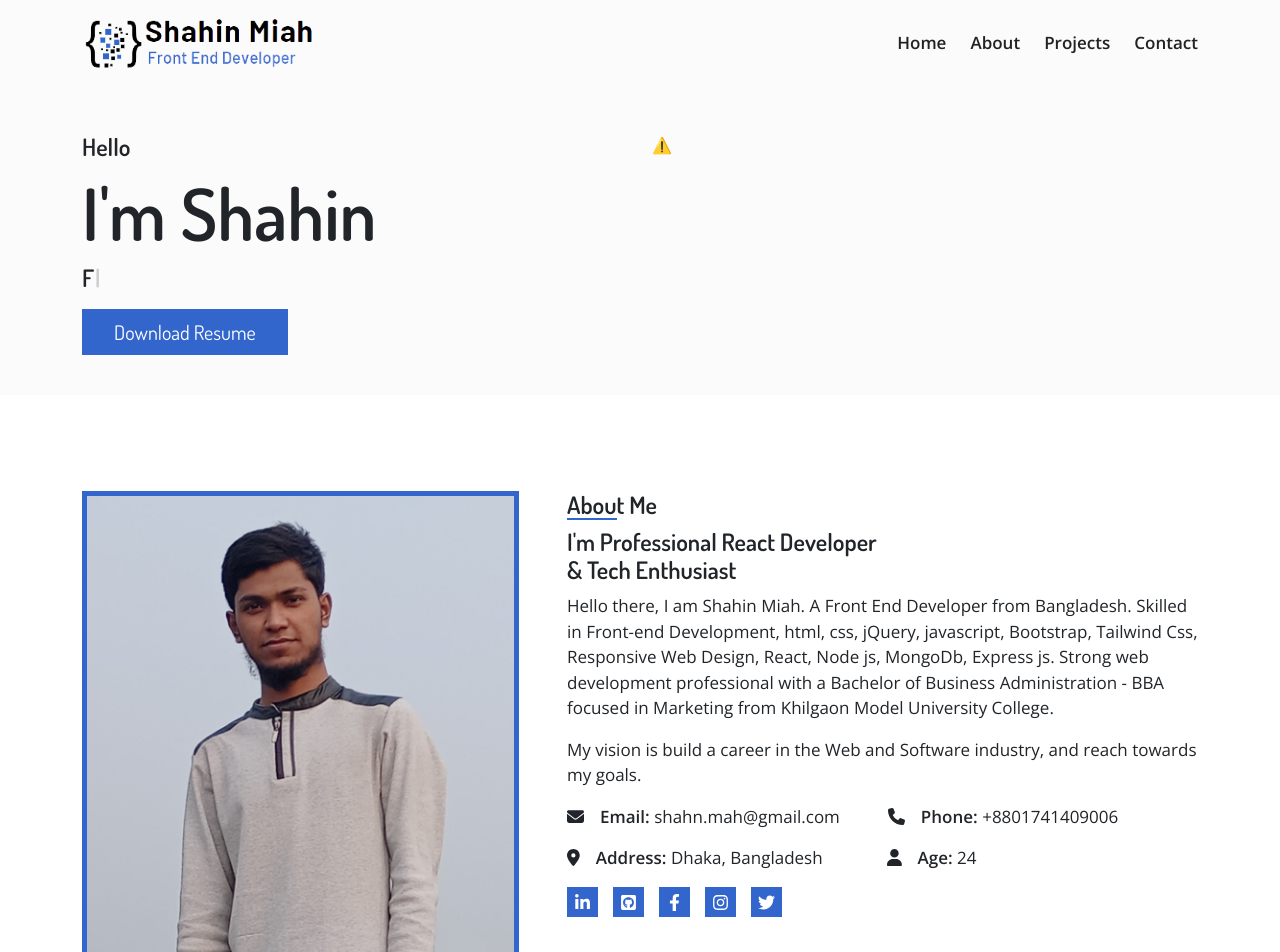
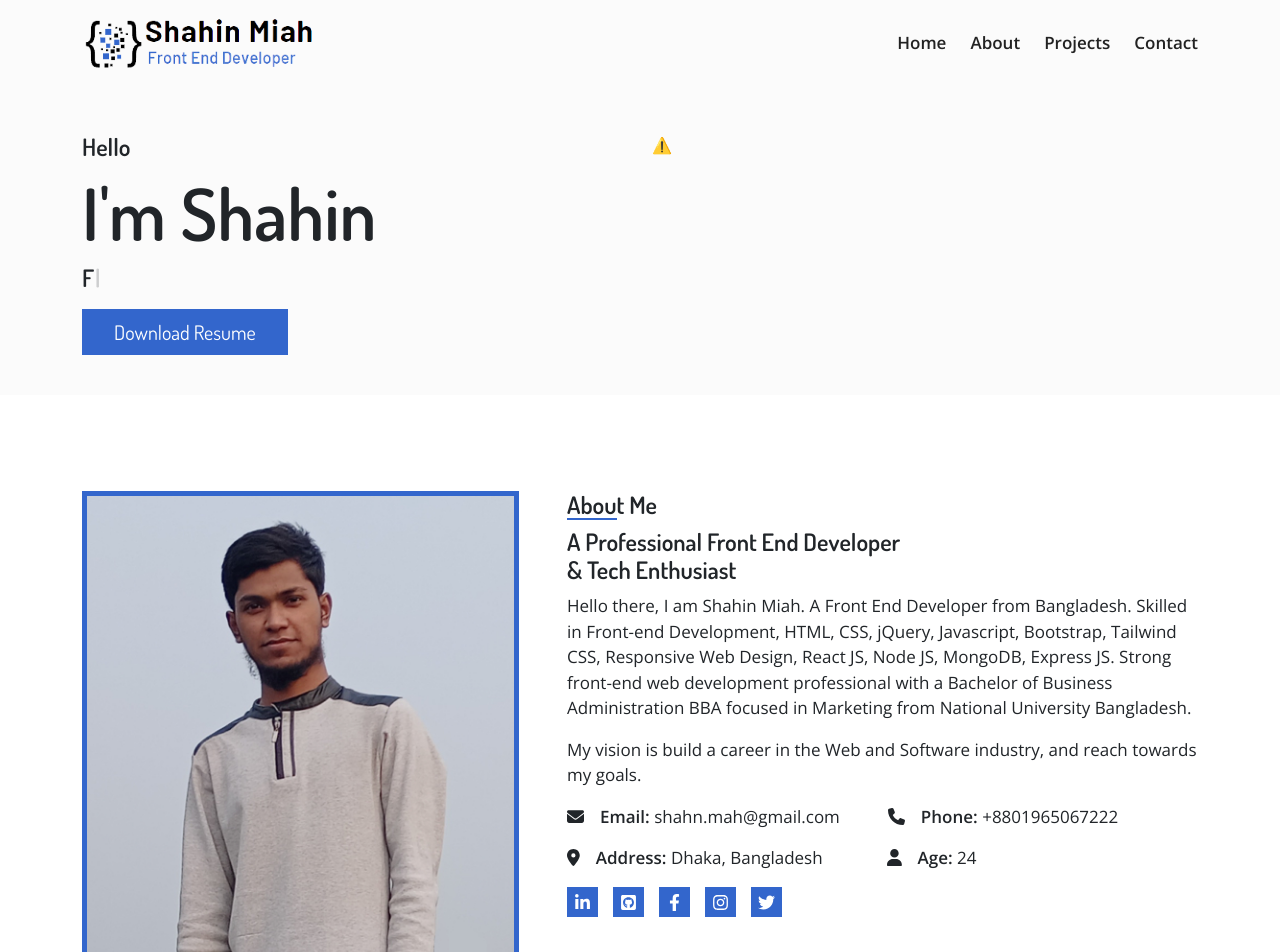
Before and after one commit to shahnmah/portfolio, a React (Create React App) app: page / in a window 1280 px wide. Shown: the top 952 px of the page. Built offline with nearby package versions, Linux system fonts and the light colour scheme; no server answers.

Commit message:
about sec edited

```diff
--- a/src/components/About/About.js
+++ b/src/components/About/About.js
@@ -18,13 +18,13 @@ const About = () => {
                     </div>
                     <div className="col-lg-7 col-md-7 col-sm-12 col-12">
                         <h4 className='fw-bold style-heading'>About Me</h4>
-                        <h4 className='fw-bold'>I'm Professional React Developer <br /> & Tech Enthusiast</h4>
-                        <p>Hello there, I am Shahin Miah. A Front End Developer from Bangladesh. Skilled in Front-end Development, html, css, jQuery, javascript, Bootstrap, Tailwind Css, Responsive Web Design, React, Node js, MongoDb, Express js. Strong web development professional with a Bachelor of Business Administration - BBA focused in Marketing from Khilgaon Model University College.</p>
+                        <h4 className='fw-bold'>A Professional Front End Developer <br /> & Tech Enthusiast</h4>
+                        <p>Hello there, I am Shahin Miah. A Front End Developer from Bangladesh. Skilled in Front-end Development, HTML, CSS, jQuery, Javascript, Bootstrap, Tailwind CSS, Responsive Web Design, React JS, Node JS, MongoDB, Express JS. Strong front-end web development professional with a Bachelor of Business Administration BBA focused in Marketing from National University Bangladesh.</p>
                         <p>My vision is build a career in the Web and Software industry, and reach towards my goals.</p>
                         <div>
                             <ul className='ps-0'>
                                 <li className='me-5'><FontAwesomeIcon icon={faEnvelope} /><span className='fw-bold ms-3'>Email:</span> shahn.mah@gmail.com</li>
-                                <li><FontAwesomeIcon icon={faPhone} /><span className='fw-bold ms-3'>Phone:</span> +8801741409006</li>
+                                <li><FontAwesomeIcon icon={faPhone} /><span className='fw-bold ms-3'>Phone:</span> +8801965067222</li>
                             </ul>
                             <ul className='ps-0 about-li-2'>
                                 <li className='me-5'><FontAwesomeIcon icon={faLocationDot} /><span className='fw-bold ms-3'>Address:</span> Dhaka, Bangladesh</li>
```
